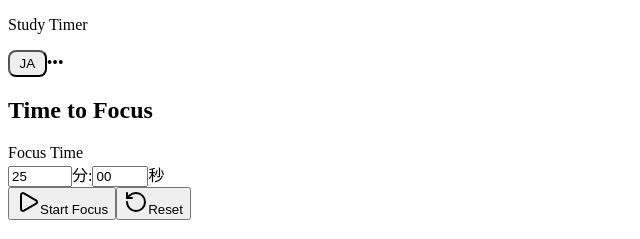
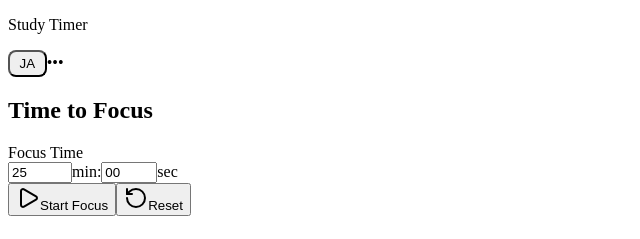
Before and after one commit to Containnect/PhoneAppDeck-Timer-Starter, a React (Vite) app: page / in a window 1280 px wide. Shown: the top 239 px of the page, without its empty margins (0-640 px from the left). Built offline with nearby package versions, Linux system fonts and the light colour scheme; the HTML template or start-up script is replaced by a standard one.

Commit message:
Add bilingual timer UI and language selection

```diff
--- a/src/components/TimerDisplay.tsx
+++ b/src/components/TimerDisplay.tsx
@@ -1,5 +1,6 @@
 export type TimerDisplayProps = {
   /** Remaining time in seconds. */
+  language?: 'ja' | 'en'
   seconds?: number
   /** Configured duration, shown in the editable inputs before a session starts. */
   minutes?: number
@@ -12,6 +13,7 @@ export type TimerDisplayProps = {
 }
 
 export function TimerDisplay({
+  language = 'en',
   seconds = 25 * 60,
   minutes = 25,
   configuredSeconds = 0,
@@ -28,7 +30,7 @@ export function TimerDisplay({
     <div className="timer-display">
       <span className="timer-label">{label}</span>
       {isEditable ? (
-        <div className="timer-inputs" aria-label="タイマー時間の設定">
+        <div className="timer-inputs" aria-label={language === "ja" ? "タイマー時間の設定" : "Set timer duration"}>
           <label>
             <input
               type="number"
@@ -37,9 +39,9 @@ export function TimerDisplay({
               inputMode="numeric"
               value={minutes}
               onChange={(event) => onMinutesChange(Number(event.target.value))}
-              aria-label="分"
+              aria-label={language === "ja" ? "分" : "Minutes"}
             />
-            <span>分</span>
+            <span>{language === "ja" ? "分" : "min"}</span>
           </label>
           <span className="timer-separator" aria-hidden="true">:</span>
           <label>
@@ -50,9 +52,9 @@ export function TimerDisplay({
               inputMode="numeric"
               value={String(configuredSeconds).padStart(2, '0')}
               onChange={(event) => onSecondsChange(Number(event.target.value))}
-              aria-label="秒"
+              aria-label={language === "ja" ? "秒" : "Seconds"}
             />
-            <span>秒</span>
+            <span>{language === "ja" ? "秒" : "sec"}</span>
           </label>
         </div>
       ) : (
```
